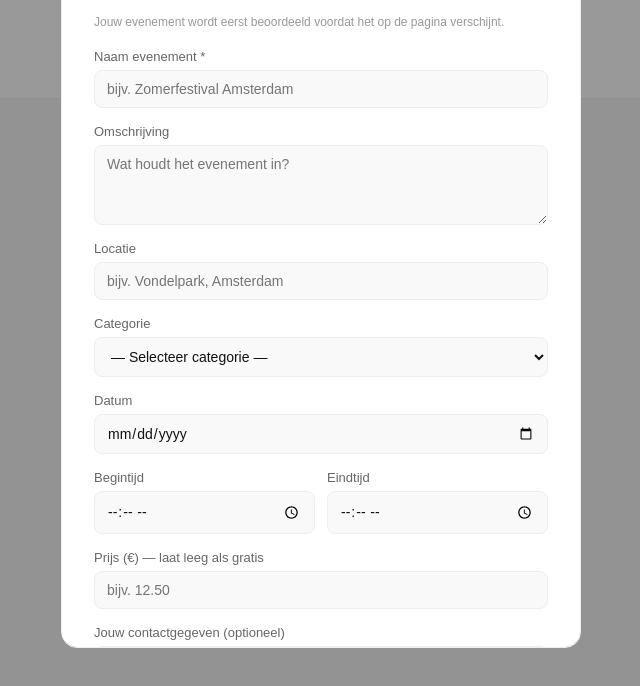
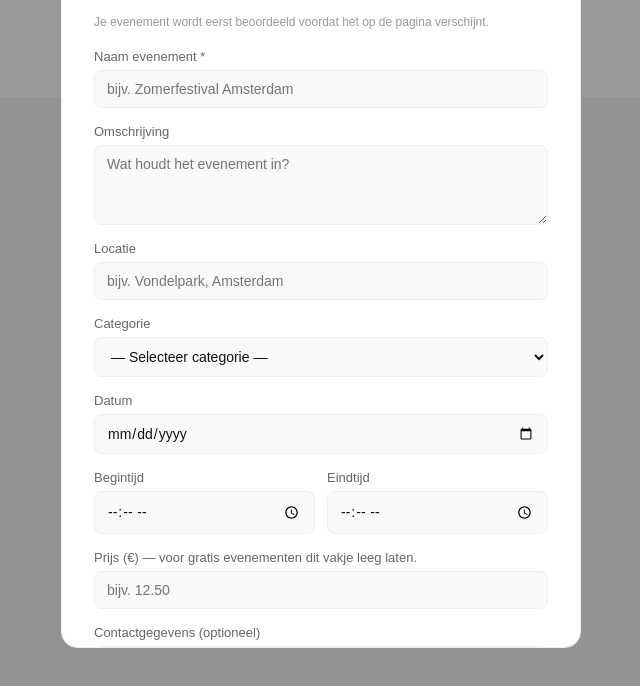
Before and after one commit to Ferret182/Wattedoenjonge, a plain HTML site: page index.html in a window 1280 px wide. Both pictures are taken after a click on the button "+ Evenement indienen". Shown: the part 112-798 px from the top of the page, without its empty margins (319-959 px from the left). Drawn offline with Linux system fonts and the light colour scheme; no server answers.

Commit message:
Add files via upload

```diff
--- a/index.html
+++ b/index.html
@@ -385,7 +385,7 @@
       </div>
 
       <div id="form-content">
-        <p class="form-note">Jouw evenement wordt eerst beoordeeld voordat het op de pagina verschijnt.</p>
+        <p class="form-note">Je evenement wordt eerst beoordeeld voordat het op de pagina verschijnt.</p>
 
         <div class="form-group">
           <label>Naam evenement *</label>
@@ -433,12 +433,12 @@
         </div>
 
         <div class="form-group">
-          <label>Prijs (€) — laat leeg als gratis</label>
+          <label>Prijs (€) — voor gratis evenementen dit vakje leeg laten.</label>
           <input type="number" id="f-price" placeholder="bijv. 12.50" min="0" step="0.01" />
         </div>
 
         <div class="form-group">
-          <label>Jouw contactgegeven (optioneel)</label>
+          <label>Contactgegevens (optioneel)</label>
           <input type="text" id="f-contact" placeholder="bijv. e-mail of Instagram" />
         </div>
 
```
